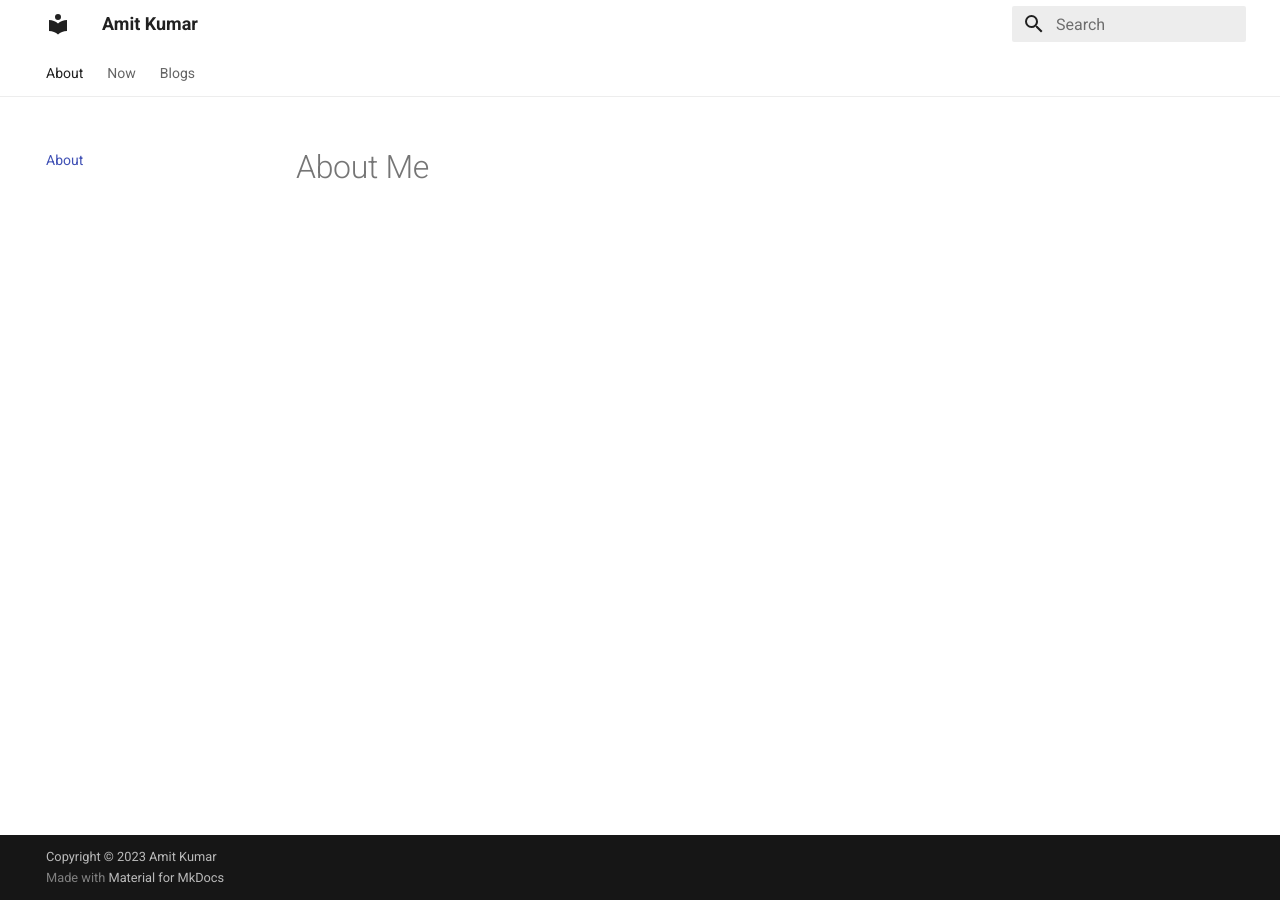
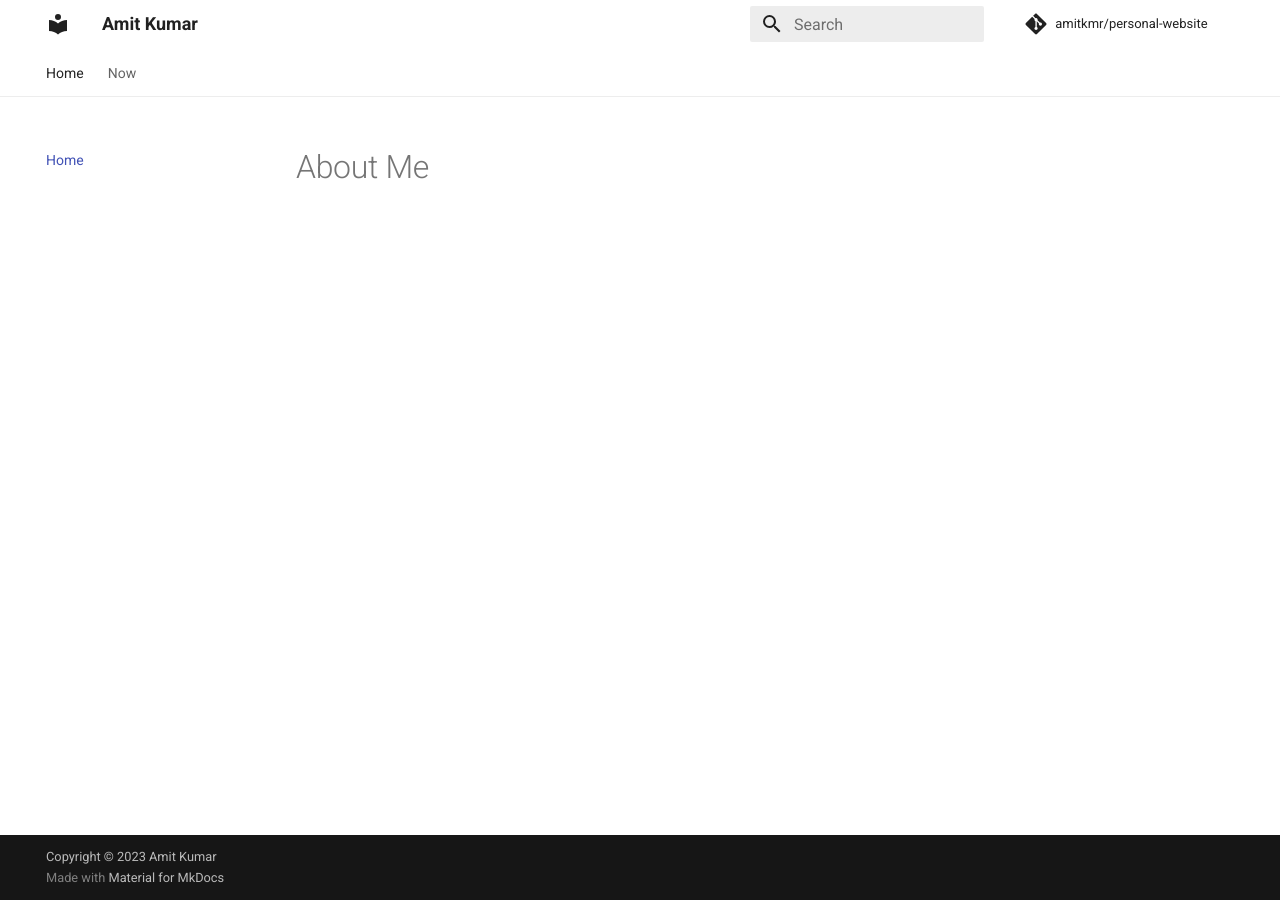
Before and after one commit to amitkmr/amitkmr.github.io, an MkDocs documentation site: the page built from docs/about.md, in a window 1280 px wide. Built offline with MkDocs 1.6.1 and Material for MkDocs 9.7.7, drawn with Linux system fonts in a browser that asks for light colours; comment, search, counter and statistics services are not loaded; part of the change alters nothing that is shown.

Commit message:
update mkdocs.yaml

```diff
--- a/mkdocs.yml
+++ b/mkdocs.yml
@@ -3,6 +3,8 @@ site_description: "Engineer by profession, Leader by choice"
 site_url: "https://amitkmr.github.io"
 copyright: "Copyright &copy; 2023 Amit Kumar"
 docs_dir: docs/
+repo_name: 'amitkmr/personal-website'
+repo_url: 'https://github.com/amitkmr/personal-website'
 extra:
   analytics:
     provider: google
@@ -52,7 +54,7 @@ markdown_extensions:
           class: mermaid
           format: !!python/name:pymdownx.superfences.fence_code_format
 nav:
-  - About: about.md
+  - Home: about.md
   - Now: now.md
-  - Blogs:
-      - blogs/high-growth-year.md
+  # - Blogs:
+  #     - blogs/high-growth-year.md
```
